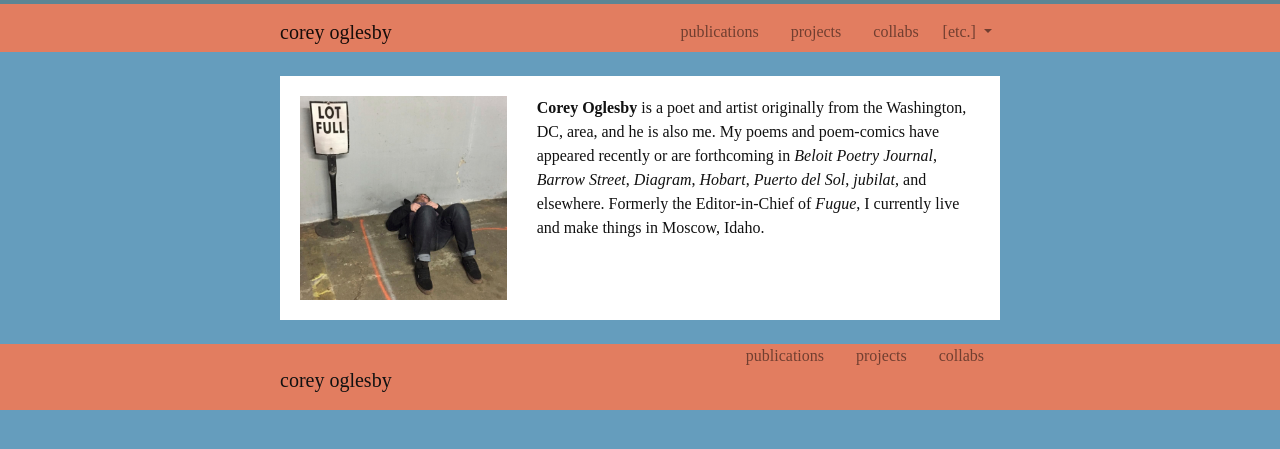
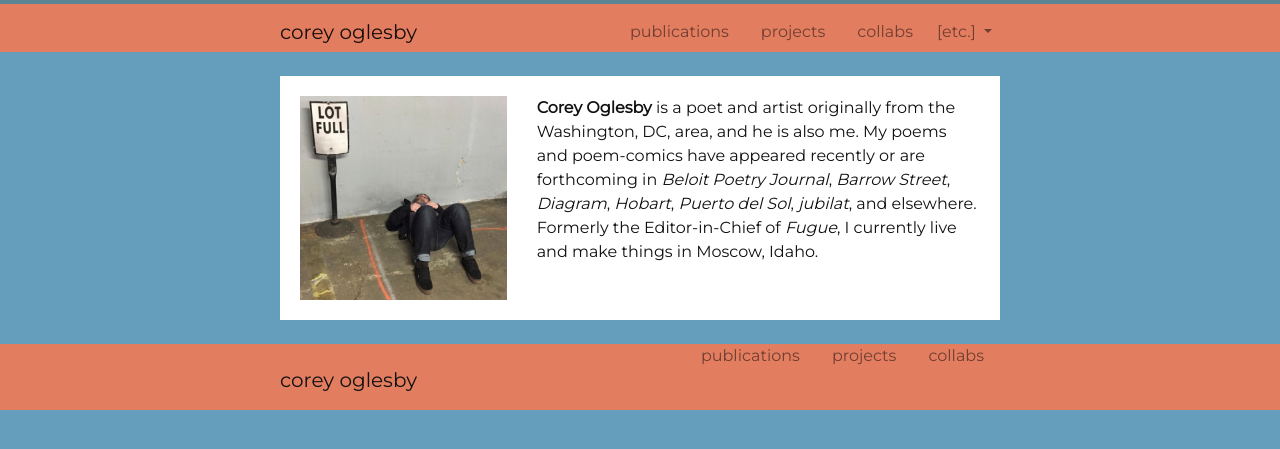
Before and after one commit to coroglesby/corey, a Jekyll site: the page built from index.md, in a window 1280 px wide. Shown: the top 449 px of the page. Built offline with Jekyll 4.4.1, drawn with Linux system fonts in a browser that asks for light colours.

Commit message:
add google font

```diff
--- a/_includes/head.html
+++ b/_includes/head.html
@@ -20,5 +20,5 @@
 <link rel="stylesheet" href="{{ '/assets/css/bootstrap.min.css' | absolute_url }}" type="text/css">
 <link rel="stylesheet" href="{{ '/assets/fontawesome/css/all.min.css' | absolute_url }}" >
 <link rel="stylesheet" href="{{ '/assets/css/custom.css' | absolute_url }}">
-
+<link href="https://fonts.googleapis.com/css?family=Montserrat" rel="stylesheet">
 {% include google-analytics.html %}
--- a/_sass/_custom.scss
+++ b/_sass/_custom.scss
@@ -39,7 +39,7 @@ body-bg {
 body {
     color: #111111;
     background-color: #659DBD;
-    font-family: avenir;
+    font-family: 'Montserrat', sans-serif;
 }
 a {
     color: rgb(19, 120, 179);
```
